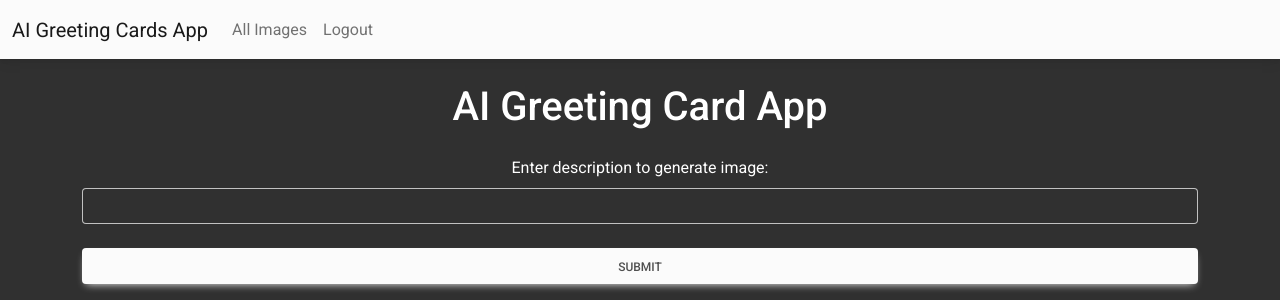
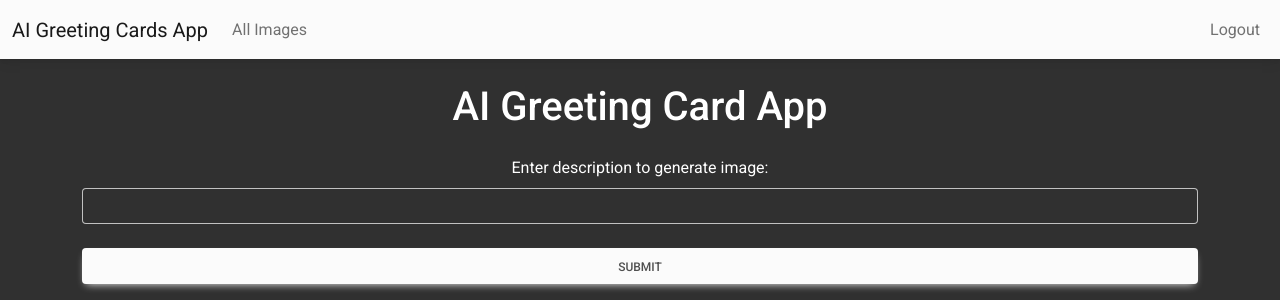
Before and after one commit to DrCBeatz/ai_greeting_cards, a Django app: page / in a window 1280 px wide. Shown: the top 300 px of the page. Run offline with Django 4.2, Linux system fonts and the light colour scheme; the visitor is signed in with stand-in values (Sample User, id 1); parts of the project's set-up code (start-up, migrations or seed data) failed here and were passed over.

```diff
--- a/templates/navbar.html
+++ b/templates/navbar.html
@@ -19,6 +19,8 @@
         <li class="nav-item">
           <a class="nav-link" href="{% url 'image_list' %}">All Images</a>
         </li>
+      </ul>
+      <ul class="navbar-nav me-right mb-2 mb-md-0">
         {% if user.is_authenticated %}
         <li class="nav-item">
           <a class="nav-link" href="{% url 'logout' %}">Logout</a>
@@ -28,7 +30,7 @@
           <a class="nav-link" href="{% url 'login' %}">Login</a>
         </li>
         {% endif %}
-      </ul>
+    </ul>
     </div>
   </div>
 </nav>
```
